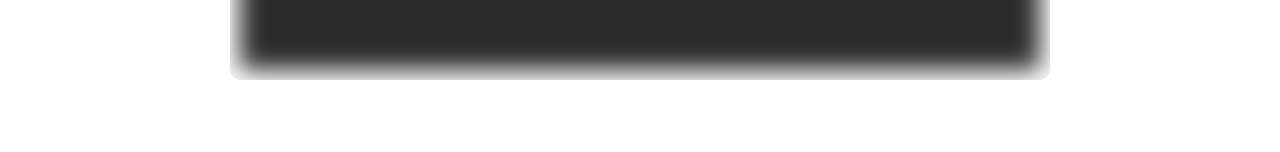
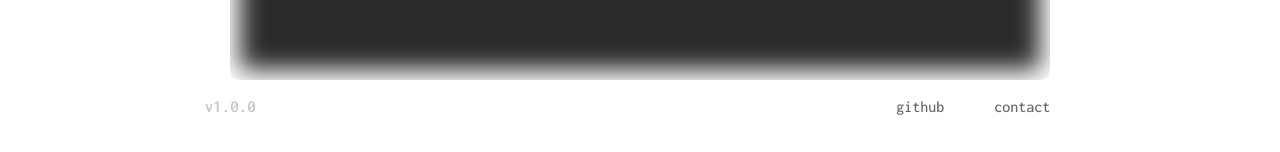
Before and after one commit to circlegame/circlegame-neo, a React (Vite) app in the folder frontend/: page / in a window 1280 px wide. Shown: the part 690-842 px from the top of the page. Before the commit the page ends 800 px from the top, so only its background shows below. Built offline with nearby package versions, Linux system fonts and the light colour scheme.

Commit message:
feat(frontend): implement footer

```diff
--- a/frontend/src/App.css
+++ b/frontend/src/App.css
@@ -23,9 +23,8 @@ body {
 
 .App {
   display: grid;
-  grid-template-rows: auto auto auto;
-  width: 100%;
-  height: 100%;
+  grid-template-rows: auto auto auto 1fr;
+  height: 100vh;
 }
 
 .navbar-container {
@@ -49,3 +48,13 @@ body {
   width: 100%;
   margin-top: 10px;
 }
+
+.footer-container{
+  grid-row: 4 / 5;
+  width: 100%;
+  display: flex;
+  flex-direction: column;
+  justify-content: flex-end;
+  padding-top: 20px;
+  padding-bottom: 4vh;
+}
--- a/frontend/src/App.jsx
+++ b/frontend/src/App.jsx
@@ -5,6 +5,7 @@ import GamemodeBar from './components/GamemodeBar';
 import P5Wrapper from './components/P5Wrapper';
 import PostGame from './components/PostGame';
 import Popup from './components/Popup';
+import Footer from './components/Footer';
 import { GamemodeProvider } from './context/GamemodeContext';
 import { MenuProvider } from './context/MenuContext';
 
@@ -13,8 +14,7 @@ function App() {
 
     return (
         <div className='App'>
-            <GamemodeProvider>
-            <MenuProvider>
+            <GamemodeProvider><MenuProvider>
 
                 <Popup/>
                 <NavBar/>
@@ -25,8 +25,10 @@ function App() {
                     <PostGame/>
                     <P5Wrapper/>
                 </div>
-            </MenuProvider>
-            </GamemodeProvider>
+
+                <Footer/>
+
+                </MenuProvider></GamemodeProvider>
         </div>
     )
 }
--- a/frontend/src/components/Component.css
+++ b/frontend/src/components/Component.css
@@ -51,8 +51,8 @@
 
 /* Divider */
 .divider {
-  width: 3px;
-  height: 30px;
+  width: 4px;
+  height: 23px;
   background-color: #3b3b3b;
   margin: 0 10px;
   border-radius: 30px;
@@ -137,7 +137,7 @@
 }
 
 /* Button Group */
- .navbar-buttons {
+.navbar-buttons {
   margin-left: auto;
   margin-right: 5%;
   display: inline-flex;
@@ -165,7 +165,7 @@
   outline: none;
 }
 
-/* MISC OVERLAY */
+/* POPUP STYLING */
 
 .popup-container {
   position: fixed;
@@ -188,3 +188,59 @@
   max-width: 600px;
   position: relative;
 }
+
+/* FOOTER STYLING */
+
+/* General Footer */
+.footer{
+  display: flex;
+  justify-content: center;
+  align-items: center;
+  width: 100%;
+  transition: opacity 0.2s ease-in-out, visibility 0.2s ease-in-out;
+}
+
+.footer.hidden {
+  opacity: 0;
+  visibility: hidden;
+}
+
+/* Version Number */
+.footer-version {
+  display: inline-flex;
+  align-items: center;
+  margin-left: 16%;
+  margin-right: auto;
+  color: #c8c8c8;
+  font-size: 17px;
+  font-weight: 700;
+}
+
+/* Button Group */
+.footer-buttons {
+  margin-left: auto;
+  margin-right: 16%;
+  display: inline-flex;
+}
+
+/* Button */
+.footer-button {
+  background-color: transparent;
+  color: #666666;
+  border: none;
+  padding: 8px 20px;
+  margin: 0 5px;
+  border-radius: 5px;
+  outline: none;
+  transition: color 0.3s, transform 0.3s;
+}
+
+/* Button Hover */
+.footer-button:hover {
+  color: #e5e5e5;
+}
+
+/* Button Focus */
+.footer-button:focus{
+  outline: none;
+}
--- /dev/null
+++ b/frontend/src/components/Footer.jsx
@@ -0,0 +1,23 @@
+import React, { useContext } from 'react';
+import { GamemodeContext } from '../context/GamemodeContext';
+import './Component.css';
+
+function Footer() {
+    const { gameState } = useContext(GamemodeContext);
+
+    return (
+        <div className='footer-container'>
+            <div className={`footer ${gameState === 'pregame' || gameState === 'endgame' ? "" : 'hidden'}`}>
+                <div className='footer-version'>
+                    v1.0.0
+                </div>
+                <div className='footer-buttons'>
+                    <button className='footer-button'>github</button>
+                    <button className='footer-button'>contact</button>
+                </div>
+            </div>
+        </div>
+    );
+}
+
+export default Footer;
```
